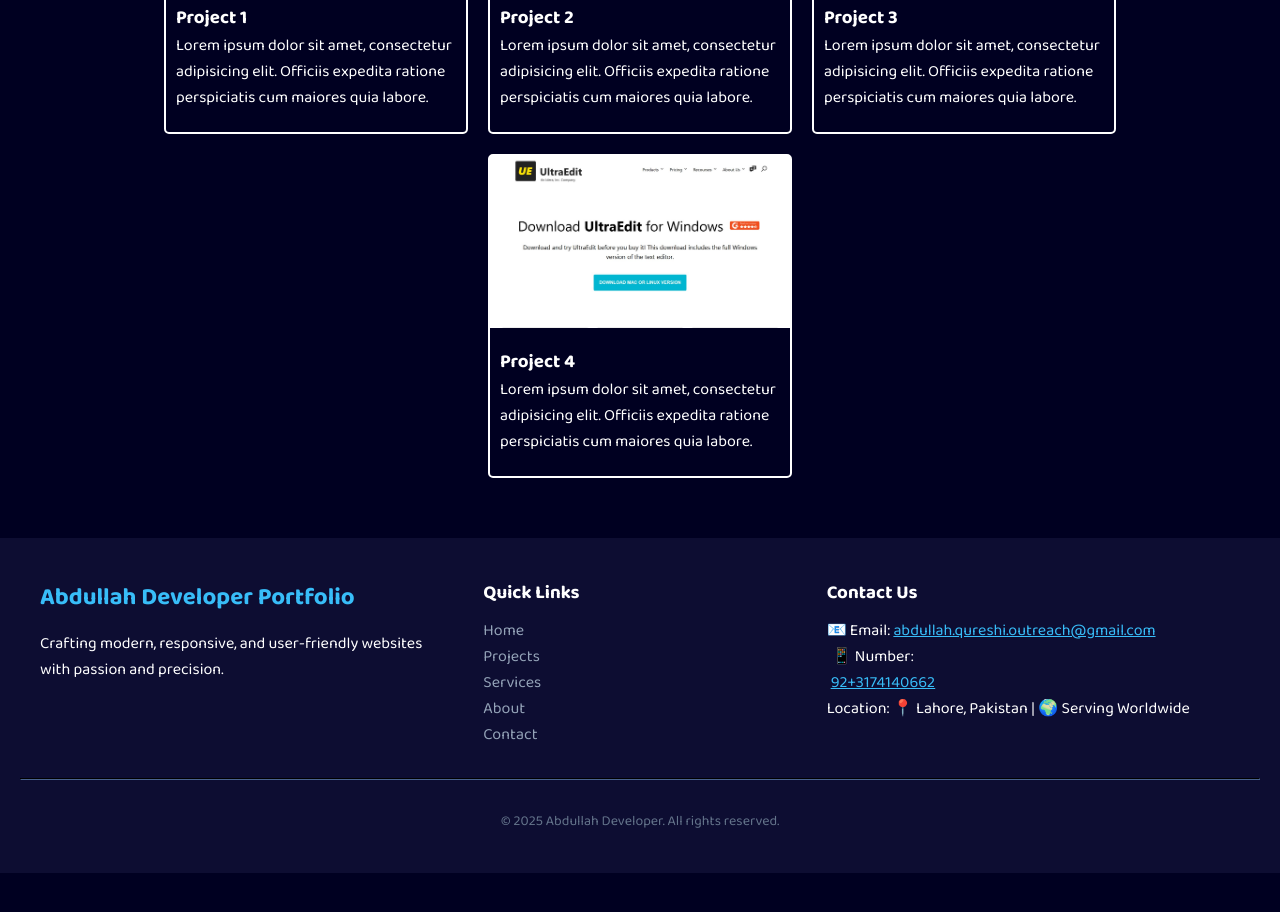
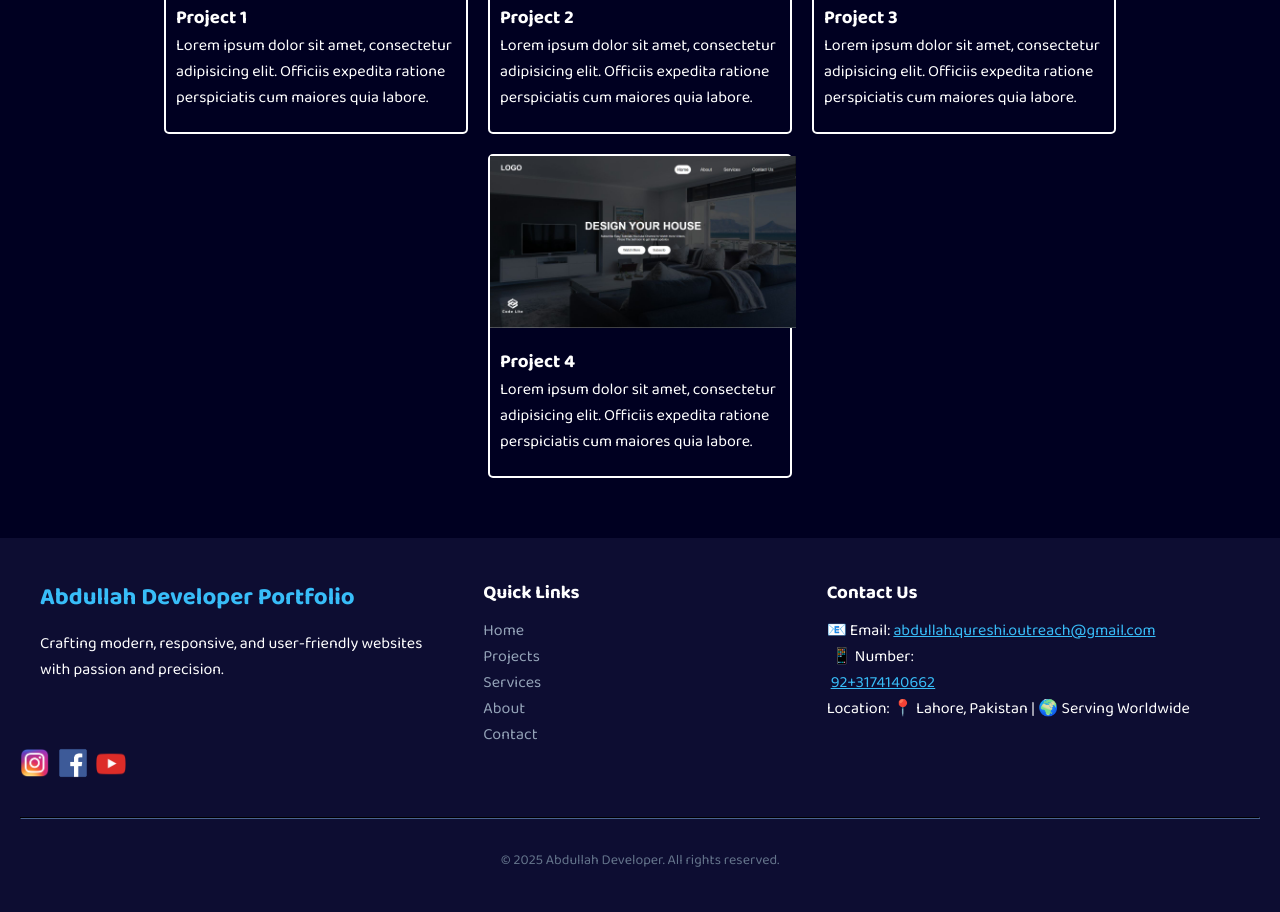
Before and after one commit to Denver966/My-Portfolio, a plain HTML site: page projects.html in a window 1280 px wide. Shown: the part 330-1242 px from the top of the page. Before the commit the page ends 1203 px from the top, so only its background shows below. Drawn offline with nearby package versions, Linux system fonts and the light colour scheme.

Commit message:
Update projects.html

```diff
--- a/projects.html
+++ b/projects.html
@@ -75,7 +75,7 @@
             </div>
         <div class="box_2">
             <div class="img2">
-                <img width="auto" height="172" src="project.jpg" alt="">
+                <img width="auto" height="172" src="project 4.jpg" alt="">
             </div>
             <div class="projec">
               <h3>Project 4</h3>
@@ -123,6 +123,12 @@
     </div>
   </div>
 
+      <div class="icons">
+    <img style="cursor: pointer;" width="auto" height="30" src="pngwing.com (1).png" alt="">
+    <img style="cursor: pointer;" width="auto" height="30" src="pngwing.com (2).png" alt="">
+    <img style="cursor: pointer;" width="auto" height="30" src="pngwing.com (3).png" alt="">
+  </div>
+
   <hr style="margin: 30px 0; border-color: #1e293b;" />
 
   <div>
@@ -141,4 +147,5 @@
     });
   </script>
   </body>
+
 </html>
```
